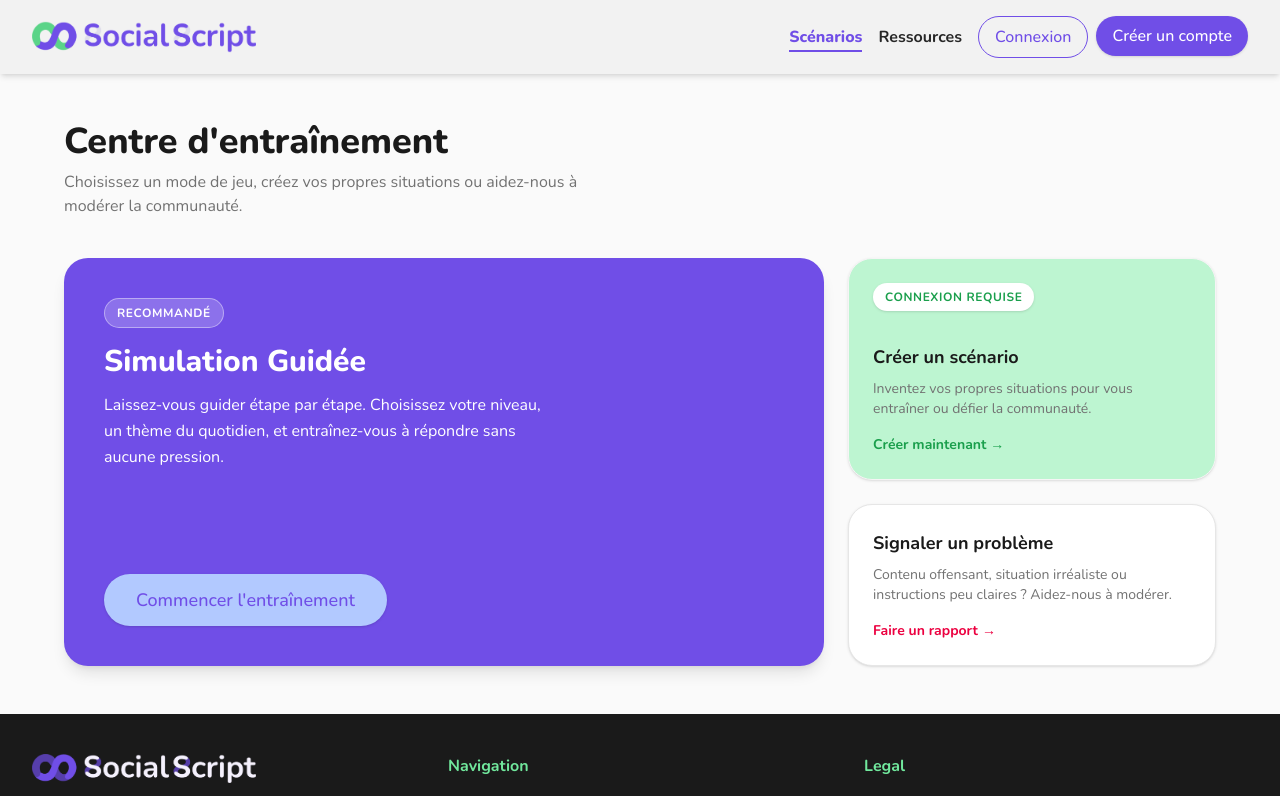
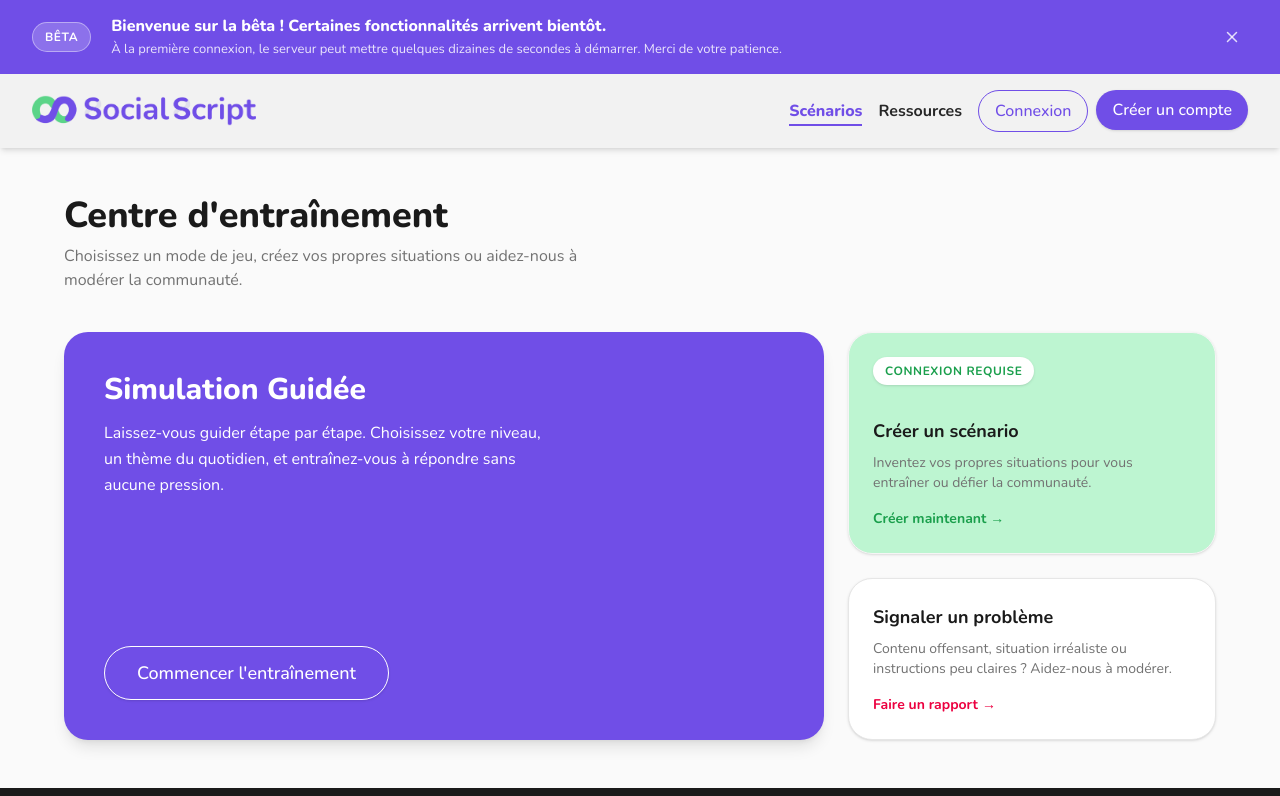
Before and after one commit to hrtshpdbx1/socialscript-v2-client, a React (Vite) app: page /scenarios in a window 1280 px wide. Shown: the top 796 px of the page. Built offline with nearby package versions, Linux system fonts and the light colour scheme; no server answers.

Commit message:
Beta Banner

```diff
--- a/src/App.jsx
+++ b/src/App.jsx
@@ -6,6 +6,7 @@ import { Outlet } from "react-router"
 import { Footer } from "./components/layout/Footer"
 import { Header } from "./components/layout/Header"
 import { useAutoLogout } from "./utils/useAutoLogout";
+import BetaBanner from "./components/layout/BetaBanner";
 
 // import ButtonShowcase from "./components/ui/ButtonShowcase"
 
@@ -14,6 +15,7 @@ function App() {
     useAutoLogout();
     return (
         <>
+        <BetaBanner feedbackUrl="mailto: lmoraldy.dev@gmail.com?subject=Retour bêta SocialScript" />
             <Header />
             <main>
                 <Outlet />
--- /dev/null
+++ b/src/components/layout/BetaBanner.jsx
@@ -0,0 +1,59 @@
+import { useState } from "react";
+import { Hourglass, X } from "lucide-react";
+import Badge from "../ui/Badge";
+
+
+const STORAGE_KEY = "socialscript-beta-banner-dismissed";
+
+function readDismissed() {
+    try {
+        return localStorage.getItem(STORAGE_KEY) === "true";
+    } catch {
+        return false;
+    }
+}
+
+export default function BetaBanner({ feedbackUrl }) {
+    const [isVisible, setIsVisible] = useState(() => !readDismissed());
+
+    function handleDismiss() {
+        setIsVisible(false);
+        try {
+            localStorage.setItem(STORAGE_KEY, "true");
+        } catch {
+            // Stockage indisponible : la bannière réapparaîtra au prochain chargement
+        }
+    }
+
+    if (!isVisible) return null;
+
+    return (
+        <aside
+            aria-label="Information sur la version bêta"
+            className="relative overflow-hidden bg-primary text-white px-4 py-3.5 md:px-8 flex flex-col sm:flex-row sm:items-center gap-3 sm:gap-5 font-nunito"
+        >
+
+            <Badge text="Bêta" color="white" className="relative self-start sm:self-center" />
+
+            <div className="relative flex-1 flex flex-col gap-0.5 pr-8 sm:pr-0">
+                <p className="font-extrabold">
+                    Bienvenue sur la bêta ! Certaines fonctionnalités arrivent bientôt.
+                </p>
+                <p className="flex items-start sm:items-center gap-1.5 text-[13px] text-white/85">
+
+                    À la première connexion, le serveur peut mettre quelques dizaines de secondes à démarrer. Merci de votre patience.
+                </p>
+            </div>
+
+
+            <button
+                type="button"
+                onClick={handleDismiss}
+                aria-label="Fermer le message sur la version bêta"
+                className="absolute top-3 right-3 sm:static shrink-0 w-8 h-8 flex items-center justify-center rounded-full text-white/80 hover:bg-white/10 hover:text-white transition-colors focus-visible:outline-2 focus-visible:outline-white"
+            >
+                <X className="w-[18px] h-[18px]" aria-hidden="true" />
+            </button>
+        </aside>
+    );
+}
--- a/src/components/layout/Footer.jsx
+++ b/src/components/layout/Footer.jsx
@@ -45,7 +45,7 @@ export const Footer = () => {
                 {/* Mentions du bas */}
                 <div className="flex flex-col md:flex-row justify-between items-center text-gray-100 text-sm">
                     <p>© 2025 SocialScript — Tous droits réservés</p>
-                    <p>Contact : <a href="mailto:info@socialscript.be" className="hover:text-primary transition-colors">lmoraldy.dev@gmail.com</a></p>
+                    <p>Contact : <a href="mailto:lmoraldy.dev@gmail.com" className="hover:text-primary transition-colors">lmoraldy.dev@gmail.com</a></p>
                 </div>
 
             </div>
--- a/src/components/sections/FaqSection.jsx
+++ b/src/components/sections/FaqSection.jsx
@@ -32,7 +32,7 @@ export default function FaqSection() {
         {
             id: 6,
             question: "Le site est-il accessible ?",
-            answer: "Nous avons fait de notre mieux pour rendre SocialScript accessible aux personnes en situation de handicap en apportant une attention toute particulière aux contrastes et à la navigation, mais nous ne prétendons pas être parfait·es. Si vous rencontrez des difficultés ou avez des suggestions, contactez-nous via la page Contact ou à info@socialscript.be. Vos retours nous aident à nous améliorer."
+            answer: "Nous avons fait de notre mieux pour rendre SocialScript accessible aux personnes en situation de handicap en apportant une attention toute particulière aux contrastes et à la navigation, mais nous ne prétendons pas être parfait·es. Si vous rencontrez des difficultés ou avez des suggestions, contactez-nous via la page Contact ou à lmoraldy.dev@gmail.com. Vos retours nous aident à nous améliorer."
         }
     ];
 
--- a/src/components/sections/HeroSection.jsx
+++ b/src/components/sections/HeroSection.jsx
@@ -1,5 +1,6 @@
 // src/components/sections/HeroSection.jsx
 import Button from '../ui/Button';
+import { NavLink } from "react-router-dom";
 
 export default function HeroSection() {
     return (
@@ -23,12 +24,15 @@ export default function HeroSection() {
                         </p>
 
                         <div className="mt-10 flex flex-col sm:flex-row gap-4">
-                            <Button variant="primary">
-                                Commencer l'entraînement
-                            </Button>
-                            <Button variant="outline">
+
+                            <NavLink to="/scenarios/play" className="relative z-10 w-full sm:w-auto">
+                                <Button variant="secondary">
+                                    Commencer l'entraînement
+                                </Button>
+                            </NavLink>
+                            {/* <Button variant="outline">
                                 Découvrir le projet
-                            </Button>
+                            </Button> */}
                         </div>
                     </div>
 
@@ -37,7 +41,7 @@ export default function HeroSection() {
                         {/* Img */}
                         <div className="relative bg-white rounded-3xl shadow-xl border border-gray-100 aspect-[4/3] flex items-center justify-center overflow-hidden">
                             <span className="text-gray-400 font-medium">
-                              <img src="illustrations/hero-img.avif" alt="" className="w-full h-full object-cover" />
+                                <img src="illustrations/hero-img.avif" alt="" className="w-full h-full object-cover" />
                             </span>
 
                         </div>
--- a/src/components/ui/Button.jsx
+++ b/src/components/ui/Button.jsx
@@ -10,6 +10,7 @@ const variants = {
     secondary: "bg-secondary text-gray-900 hover:opacity-90",
     outline: "border-1 border-gray-700 text-gray-700 hover:bg-secondary ",
     outline_primary: "border-1 border-primary text-primary hover:bg-primary hover:text-white",
+    outline_white: "border-1 border-white text-white hover:bg-primary hover:text-white",
     ghost: "bg-transparent text-gray-700 hover:bg-gray-200",
     success: "bg-success text-gray-900 hover:opacity-90",
     error: "bg-error text-white hover:opacity-90",
--- a/src/features/scenarios/components/DifficultyStep.jsx
+++ b/src/features/scenarios/components/DifficultyStep.jsx
@@ -55,7 +55,7 @@ export default function DifficultyStep({ onSelect }) {
         fetchDifficulties();
     }, []);
 
-    if (loading) return <p className="text-gray-500 font-nunito animate-pulse text-center mt-10">Chargement en cours...</p>;
+    if (loading) return <p className="text-gray-500 font-nunito animate-pulse text-center mt-10">Chargement en cours... Patience, cela peut prendre jusqu'à 60 secondes</p>;
     if (error) return <p className="text-error font-bold font-nunito text-center mt-10">{error}</p>;
 
     return (
--- a/src/features/scenarios/pages/ScenariosLanding.jsx
+++ b/src/features/scenarios/pages/ScenariosLanding.jsx
@@ -28,11 +28,11 @@ export default function ScenariosLanding() {
           <div className="md:col-span-2 bg-primary rounded-3xl p-8 md:p-10 text-white shadow-lg relative overflow-hidden flex flex-col justify-between items-start">
 
             <div className="relative z-10 mb-8">
-                 <Badge
-                  text="Recommandé"
-                  color="white"
-                  className="mb-4 font-nunito"
-                />
+              {/* <Badge
+                text="Recommandé"
+                color="white"
+                className="mb-4 font-nunito"
+              /> */}
 
               <h2 className="text-3xl font-extrabold font-nunito mb-3">Simulation Guidée</h2>
               <p className="text-primary-50 max-w-md font-nunito leading-relaxed">
@@ -41,7 +41,7 @@ export default function ScenariosLanding() {
             </div>
 
             <NavLink to="/scenarios/play" className="relative z-10 w-full sm:w-auto">
-              <Button variant="secondary" className="w-full sm:w-auto text-primary font-extrabold px-8 py-3 text-lg shadow-sm hover:-translate-y-1 transition-transform">
+              <Button variant="outline_white" className="w-full sm:w-auto text-primary font-extrabold px-8 py-3 text-lg shadow-sm hover:-translate-y-1 transition-transform">
                 Commencer l'entraînement
               </Button>
             </NavLink>
```
Also changed, not shown: src/index.css (+8 -5 lines).
